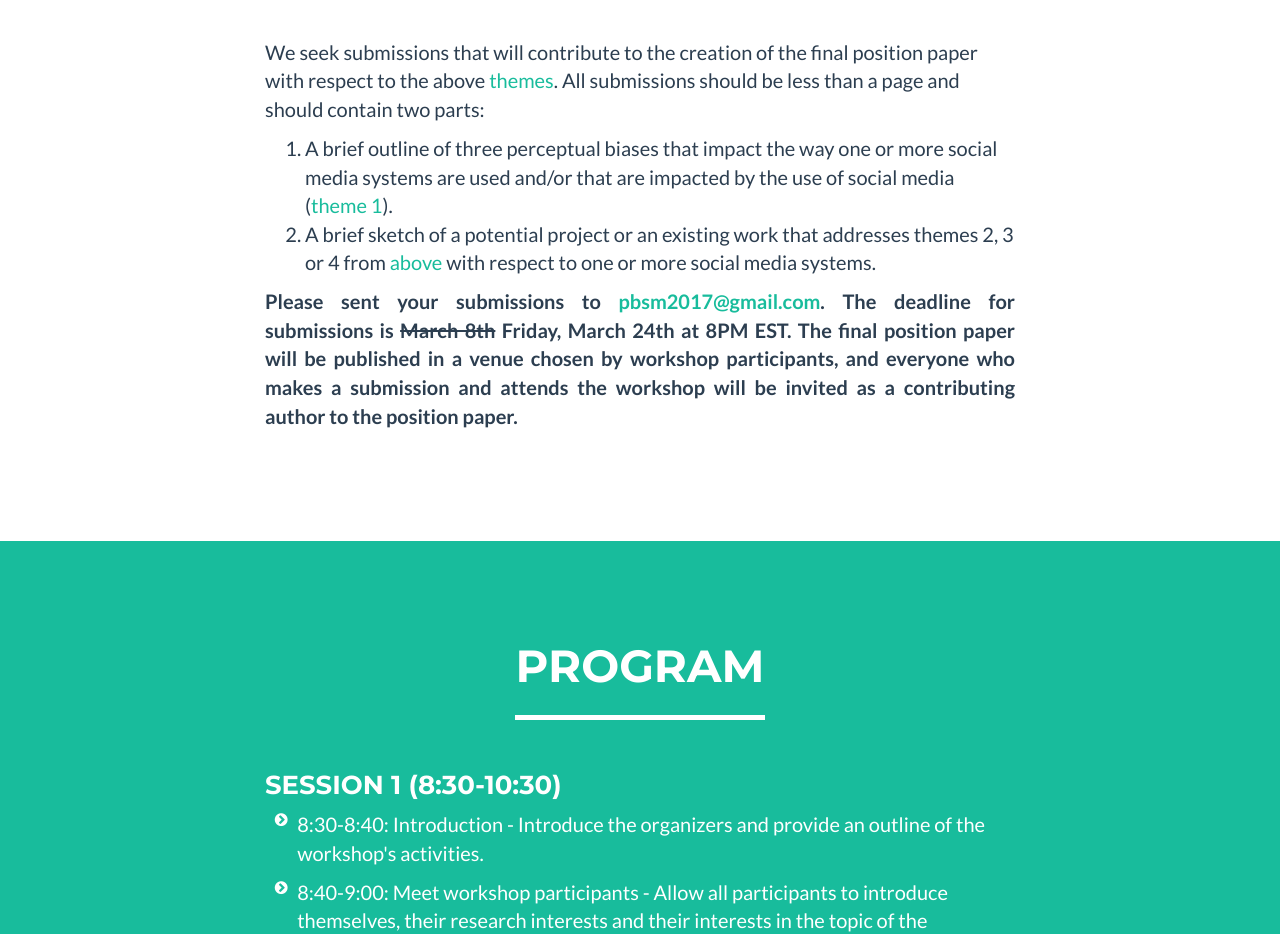
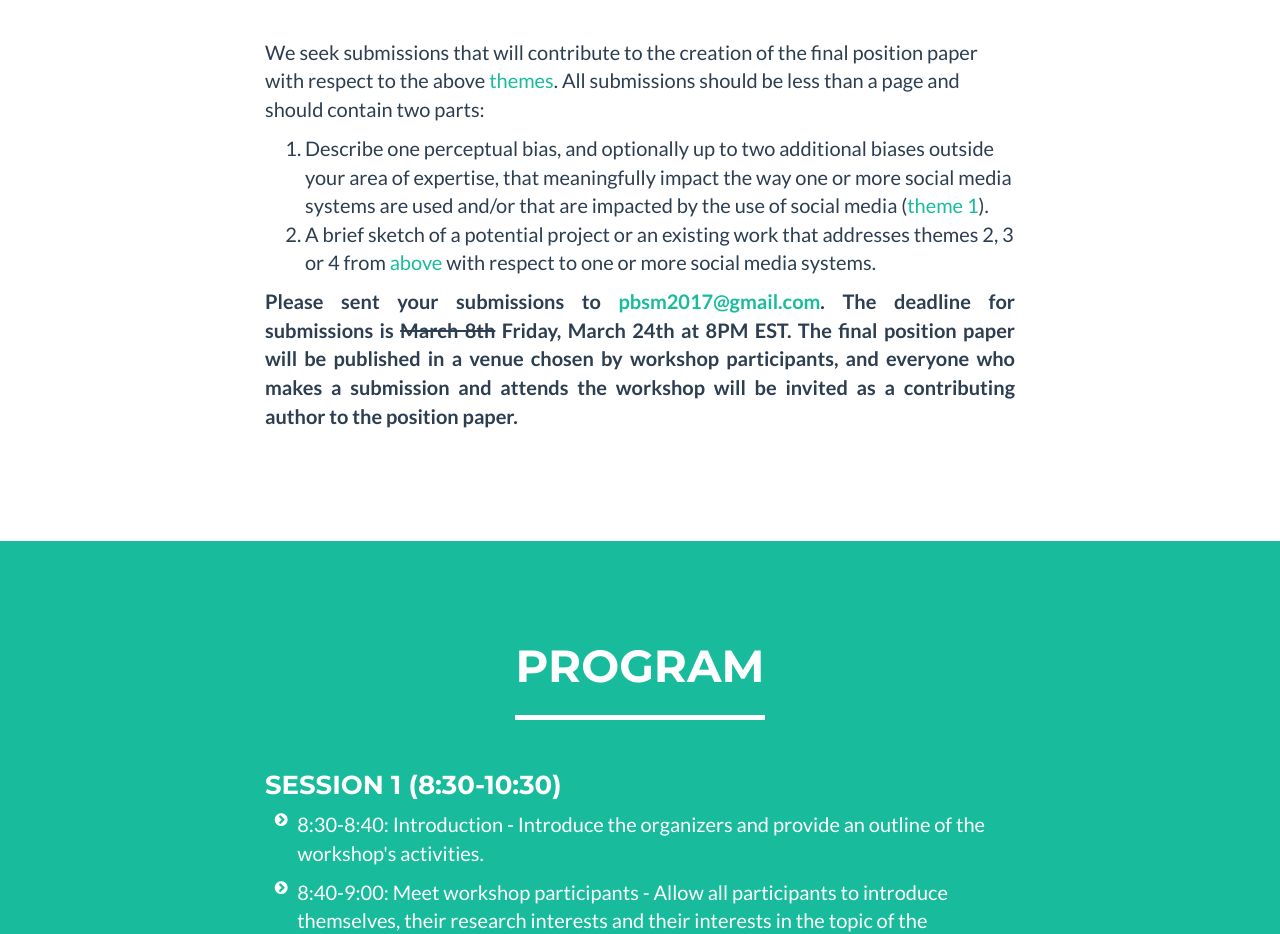
Before and after one commit to pbsm2017/pbsm2017.github.io, a plain HTML site: page index.html in a window 1280 px wide. Shown: the part 3160-4094 px from the top of the page. Drawn offline with Linux system fonts and the light colour scheme.

Commit message:
changed the req to only specify 1 perceptual bias and two optional ones.

```diff
--- a/index.html
+++ b/index.html
@@ -185,7 +185,7 @@
                 </div>
                 <div class="col-lg-8 col-lg-offset-2">
                     <ol class="page-scroll">
-                        <li>A brief outline of three perceptual biases that impact the way one or more social media systems are used and/or that are impacted by the use of social media (<a href="#themes">theme 1</a>). </li>
+                        <li>Describe one perceptual bias, and optionally up to two additional biases outside your area of expertise, that meaningfully impact the way one or more social media systems are used and/or that are impacted by the use of social media (<a href="#themes">theme 1</a>). </li>
                         <li>A brief sketch of a potential project or an existing work that addresses themes 2, 3 or 4 from <a href="#themes">above</a> with respect to one or more social media systems.</li>
                     </ol>
                 </div>
```
